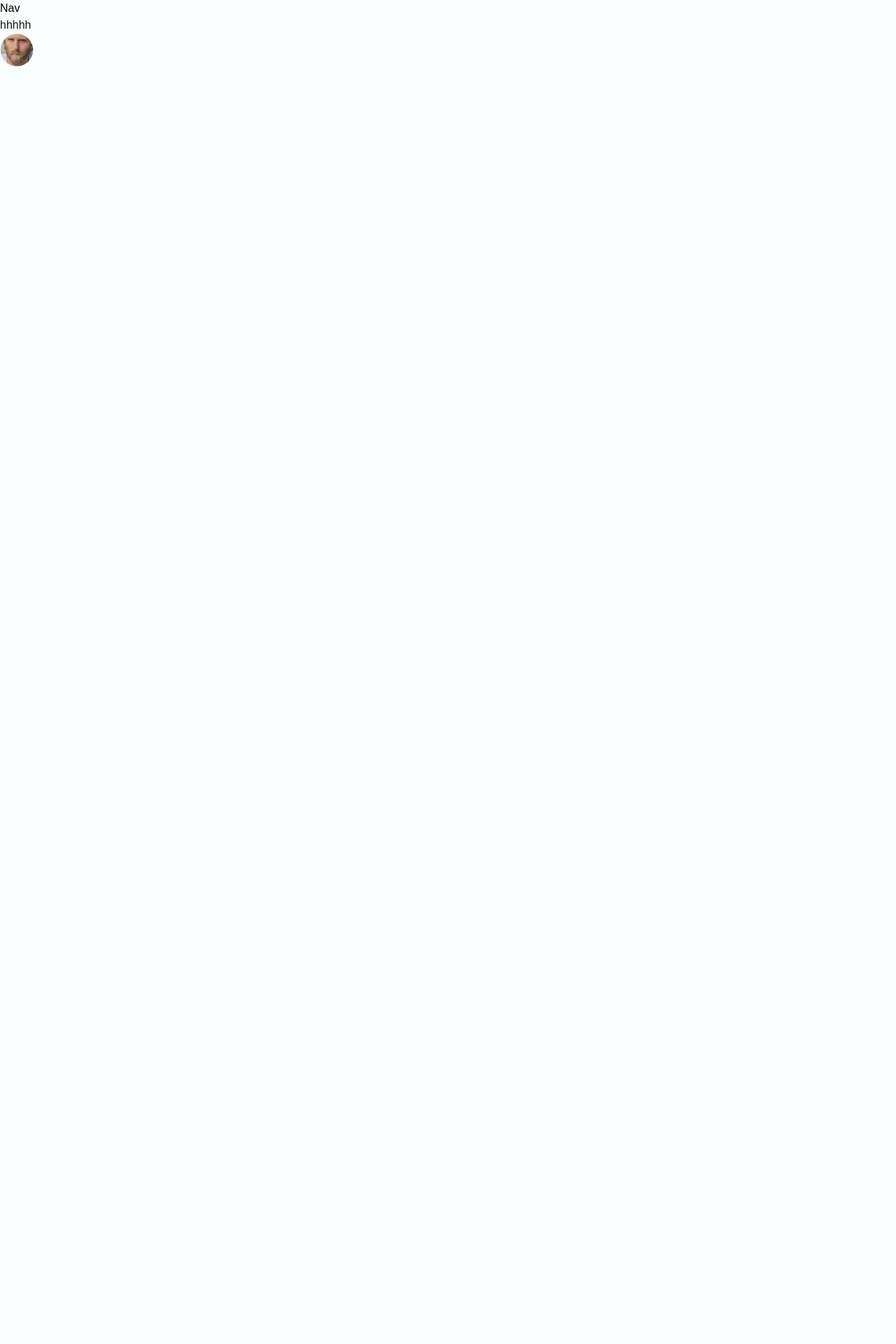
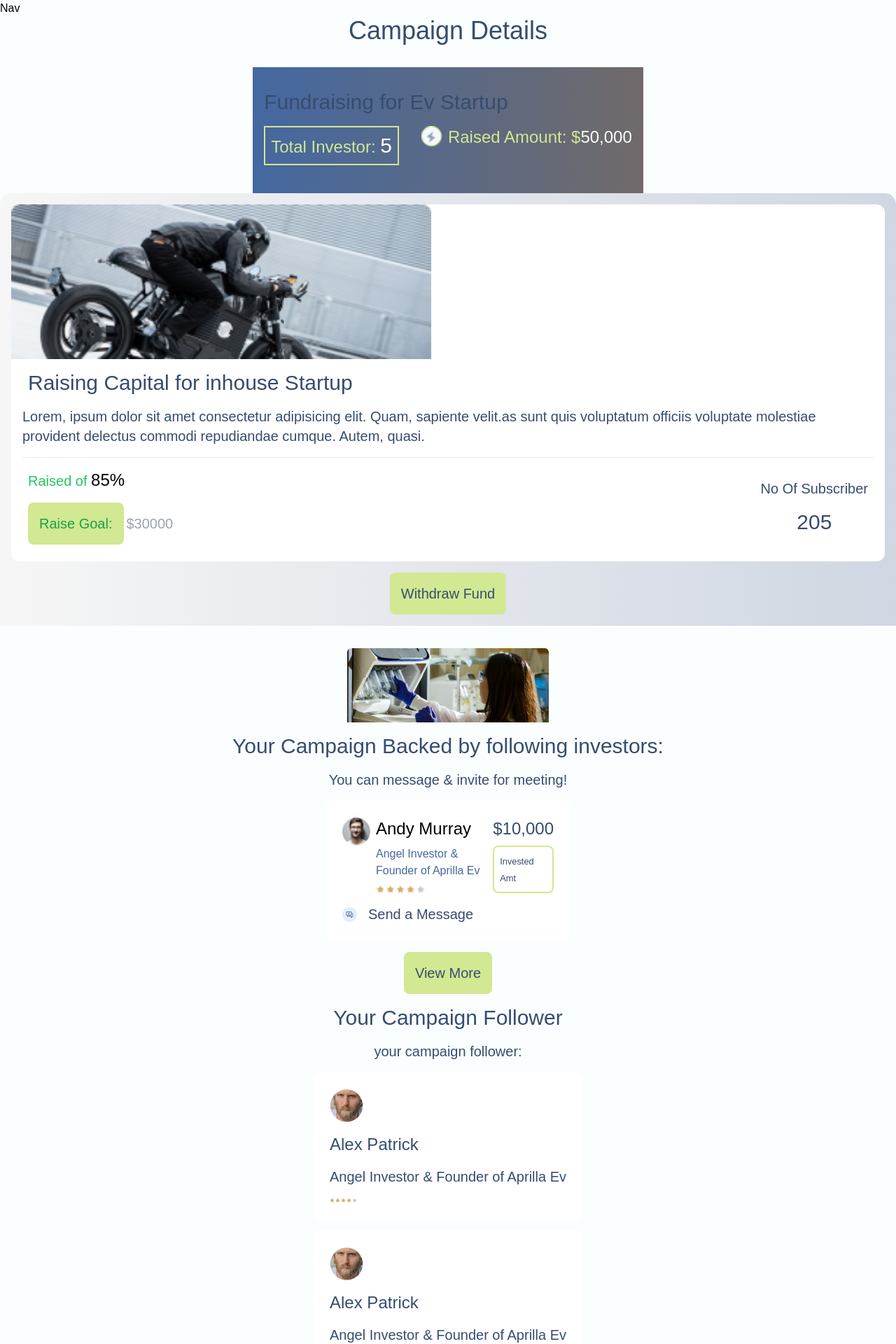
Before and after one commit to Sallah10/neighborhood-hub, a Next.js app: page /campaign-details in a window 1280 px wide. Shown: the top 1920 px of the page at 70% size. Before the commit the page ends 800 px from the top, so only its background shows below. Built offline with nearby package versions, Linux system fonts and the light colour scheme.

Commit message:
bug fixed

```diff
--- a/app/campaign-details/page.tsx
+++ b/app/campaign-details/page.tsx
@@ -1,22 +1,20 @@
 "use client"
 import React from 'react'
 import Image from 'next/image'
-// import flash from '../assets/flash.png'
-// import img1 from '../assets/dash img1.png'
-// import campaignImg from '../assets/campaignImg.png'
-// import humImg1 from '../assets/humImg.png'
+import flash from '../assets/flash.png'
+import img1 from '../assets/dash img1.png'
+import campaignImg from '../assets/campaignImg.png'
+import humImg1 from '../assets/humImg.png'
 import humImg2 from '../assets/humImg2.png'
-// import message from '../assets/message.png'
-// import star from '../assets/star.png'
+import message from '../assets/message.png'
+import star from '../assets/star.png'
 
 const CampaignDetails = () => {
     return (
         <>
-            {/* <div className=' main'> */}
-            hhhhh
-            <Image src={humImg2} alt='details image' />
-            {/* <h1 className='text-h1'> Campaign Details </h1> */}
-            {/* <div className='bg-gradient-to-r from-[#4468A1] to-[#706a6a] gap-4 flex flex-col px-4 pt-8 pb-12'>
+            <div className=' main'>
+                <h1 className='text-h1'> Campaign Details </h1>
+                <div className='bg-gradient-to-r from-[#4468A1] to-[#706a6a] gap-4 flex flex-col px-4 pt-8 pb-12'>
                     <h2 className='text-h2'> Fundraising for Ev Startup </h2>
                     <div className='flex gap-4'>
                         <h3 className='text-h3 text-[#D2E892] mr-4 border-2 border-r-2 border-[#D2E892] p-2'>Total Investor: <span className='text-h2 text-white'>5</span></h3>
@@ -46,8 +44,8 @@ const CampaignDetails = () => {
                         </div>
                     </div>
                     <button className='button self-center'>Withdraw Fund</button>
-                </div> */}
-            {/* <div className='flex flex-col gap-4 items-center justify-center'>
+                </div>
+                <div className='flex flex-col gap-4 items-center justify-center'>
                     <Image src={campaignImg} alt='Campaign-Details Image' />
                     <h2 className='text-h2 flex self-center '>Your Campaign Backed by following investors:</h2>
                     <p className='text-p'>You can message & invite for meeting!</p>
@@ -71,8 +69,8 @@ const CampaignDetails = () => {
                             <p className='text-p'>Send a Message</p>
                         </div>
                     </div>
-                    <button className='button self-center'>View More</button> */}
-            {/* <h2 className='text-h2'> Your Campaign Follower</h2>
+                    <button className='button self-center'>View More</button>
+                    <h2 className='text-h2'> Your Campaign Follower</h2>
                     <p className='text-p'>your campaign follower:</p>
                     <div className='grid grid-cols-1 gap-4'>
                         <div className='card'>
@@ -99,9 +97,9 @@ const CampaignDetails = () => {
                             <p className='text-p'>Angel Investor & Founder of Aprilla Ev</p>
                             <Image src={star} alt='Campaign-Details Image' />
                         </div>
-                    </div> */}
-            {/* </div> */}
-            {/* </div> */}
+                    </div>
+                </div>
+            </div>
         </>
     )
 }
```
